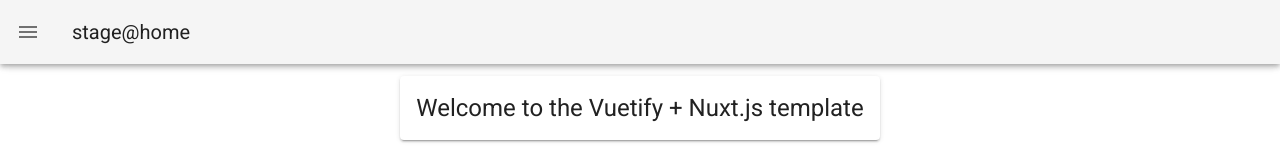
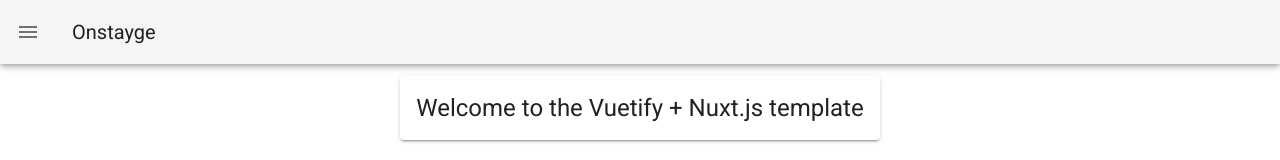
Before and after one commit to Crisphi/bezahlstream, a Nuxt app in the folder Frontend/: page / in a window 1280 px wide. Shown: the top 160 px of the page. Built offline with nearby package versions, Linux system fonts and the light colour scheme.

Commit message:
renamed stage@home -> Onstayge

```diff
--- a/Frontend/layouts/default.vue
+++ b/Frontend/layouts/default.vue
@@ -46,7 +46,7 @@
           to: '/channels'
         }
       ],
-      title: 'stage@home'
+      title: 'Onstayge'
     }
   }
 }
--- a/Frontend/package.json
+++ b/Frontend/package.json
@@ -1,7 +1,7 @@
 {
   "name": "bezahlstream",
   "version": "1.0.0",
-  "description": "stage@home",
+  "description": "onstayge",
   "author": "Jonas Fentker",
   "private": true,
   "scripts": {
```
Also changed, not shown: 1 other file (tests, documents, lock files or other folders).
